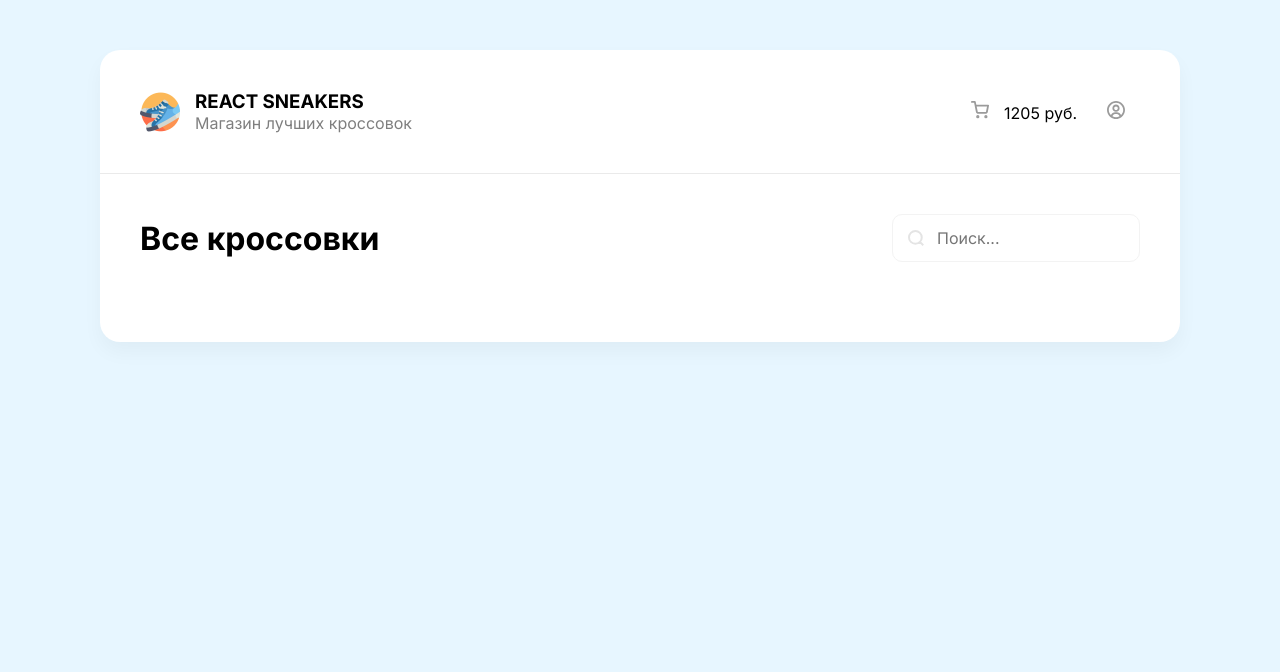
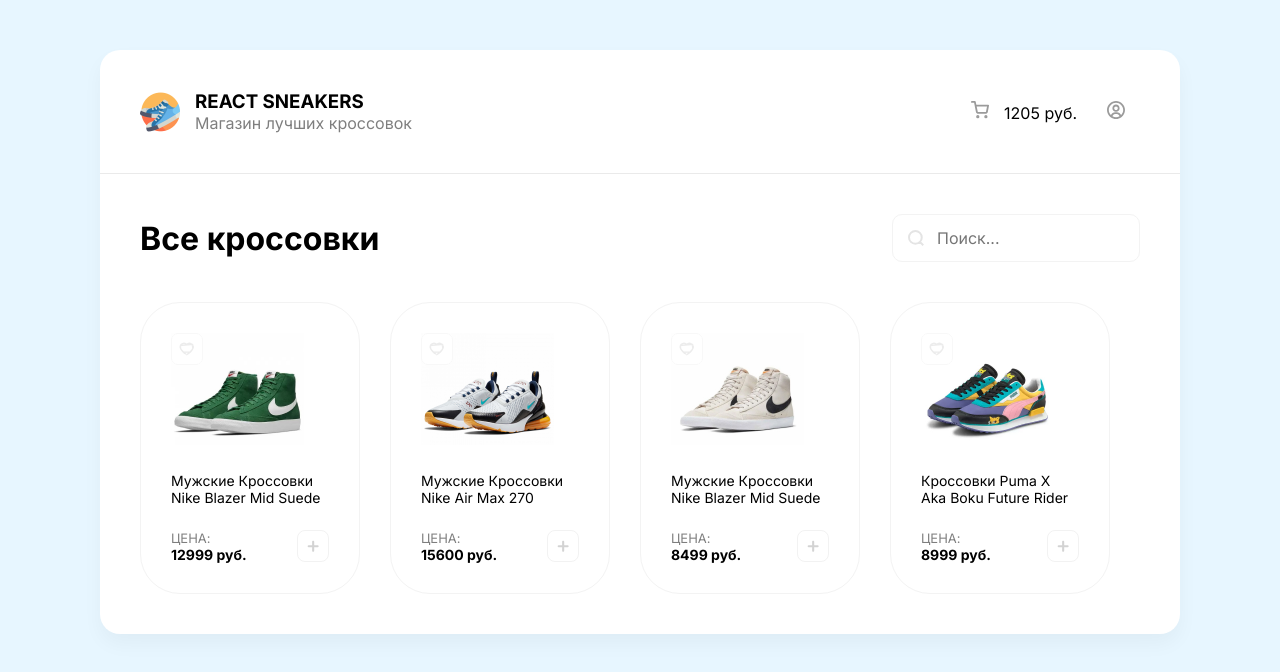
Before and after one commit to arthur-lopatin/react_project, a React (Create React App) app: page / in a window 1280 px wide. Shown: the top 672 px of the page. Built offline with nearby package versions, Linux system fonts and the light colour scheme.

Commit message:
header,card

```diff
--- a/src/App.tsx
+++ b/src/App.tsx
@@ -1,6 +1,29 @@
 import React from "react";
 import Header from "./Components/Header";
-// import Card from "./Components/Card";
+import Card from "./Components/Card";
+
+const arr = [
+  {
+    title: "Мужские Кроссовки Nike Blazer Mid Suede",
+    price: 12999,
+    imageUrl: "/img/sneakers/1.jpg",
+  },
+  {
+    title: "Мужские Кроссовки Nike Air Max 270",
+    price: 15600,
+    imageUrl: "/img/sneakers/2.jpg",
+  },
+  {
+    title: "Мужские Кроссовки Nike Blazer Mid Suede",
+    price: 8499,
+    imageUrl: "/img/sneakers/3.jpg",
+  },
+  {
+    title: "Кроссовки Puma X Aka Boku Future Rider",
+    price: 8999,
+    imageUrl: "/img/sneakers/4.jpg",
+  },
+];
 
 const App = () => {
   return (
@@ -14,6 +37,17 @@
             <input placeholder="Поиск..." />
           </div>
         </div>
+        <div className="d-flex">
+          {arr.map((obj) => (
+            <Card
+              title={obj.title}
+              price={obj.price}
+              imageUrl={obj.imageUrl}
+              onClickFavorite={() => console.log("Добавили в закладки")}
+              onClickPlus={() => console.log("Нажали на плюс")}
+            />
+          ))}
+        </div>
       </div>
     </div>
   );
--- /dev/null
+++ b/src/Components/Card/Card.module.scss
@@ -0,0 +1,49 @@
+.card {
+  border: 1px solid #f3f3f3;
+  padding: 30px;
+  width: 220px;
+  border-radius: 40px;
+  margin-right: 30px;
+  transition: box-shadow 0.2s ease-in-out, transform 0.2s ease-in-out;
+  cursor: pointer;
+
+  .plus {
+    cursor: pointer;
+  }
+
+  &:hover {
+    box-shadow: 0px 20px 35px rgba(0, 0, 0, 0.06);
+    transform: translateY(-5px);
+  }
+
+  .favorite {
+    position: absolute;
+    cursor: pointer;
+  }
+
+  span {
+    font-size: 13px;
+    opacity: 0.5;
+    text-transform: uppercase;
+  }
+
+  b {
+    font-size: 14px;
+  }
+
+  h5 {
+    font-weight: 400;
+    font-size: 14px;
+  }
+}
+
+.cardItem {
+  display: flex;
+  justify-content: space-between;
+  align-items: center;
+}
+
+.cardItemFlex {
+  display: flex;
+  flex-direction: column;
+}
--- /dev/null
+++ b/src/Components/Card/index.tsx
@@ -0,0 +1,47 @@
+import React from "react";
+// @ts-ignore
+import styles from "./Card.module.scss";
+
+type CardPropsType = {
+  title: string;
+  price: number;
+  imageUrl: string;
+  onClickFavorite: any;
+  onClickPlus: any;
+};
+
+const Card: React.FC<CardPropsType> = (props) => {
+  const [isAdded, setIsAdded] = React.useState(false);
+
+  const onClickPlus = () => {
+    setIsAdded(!isAdded);
+  };
+
+  return (
+    <div className={styles.card} onClick={props.onClickFavorite}>
+      <div className={styles.favorite}>
+        <img src="/img/heart-unliked.svg" alt="Unliked" />
+      </div>
+      <img
+        style={{ width: "133px", height: "112px" }}
+        src={props.imageUrl}
+        alt="Sneakers"
+      />
+      <h5>{props.title}</h5>
+      <div className={styles.cardItem}>
+        <div className={styles.cardItemFlex}>
+          <span>Цена:</span>
+          <b>{props.price} руб.</b>
+        </div>
+        <img
+          className={styles.plus}
+          onClick={onClickPlus}
+          src={isAdded ? "/img/btn-checked.svg" : "/img/btn-plus.svg"}
+          alt="Plus"
+        ></img>
+      </div>
+    </div>
+  );
+};
+
+export default Card;
--- a/src/index.scss
+++ b/src/index.scss
@@ -51,3 +51,7 @@
 .content_item2 {
   display: flex;
 }
+
+.d-flex {
+  display: flex;
+}
```
